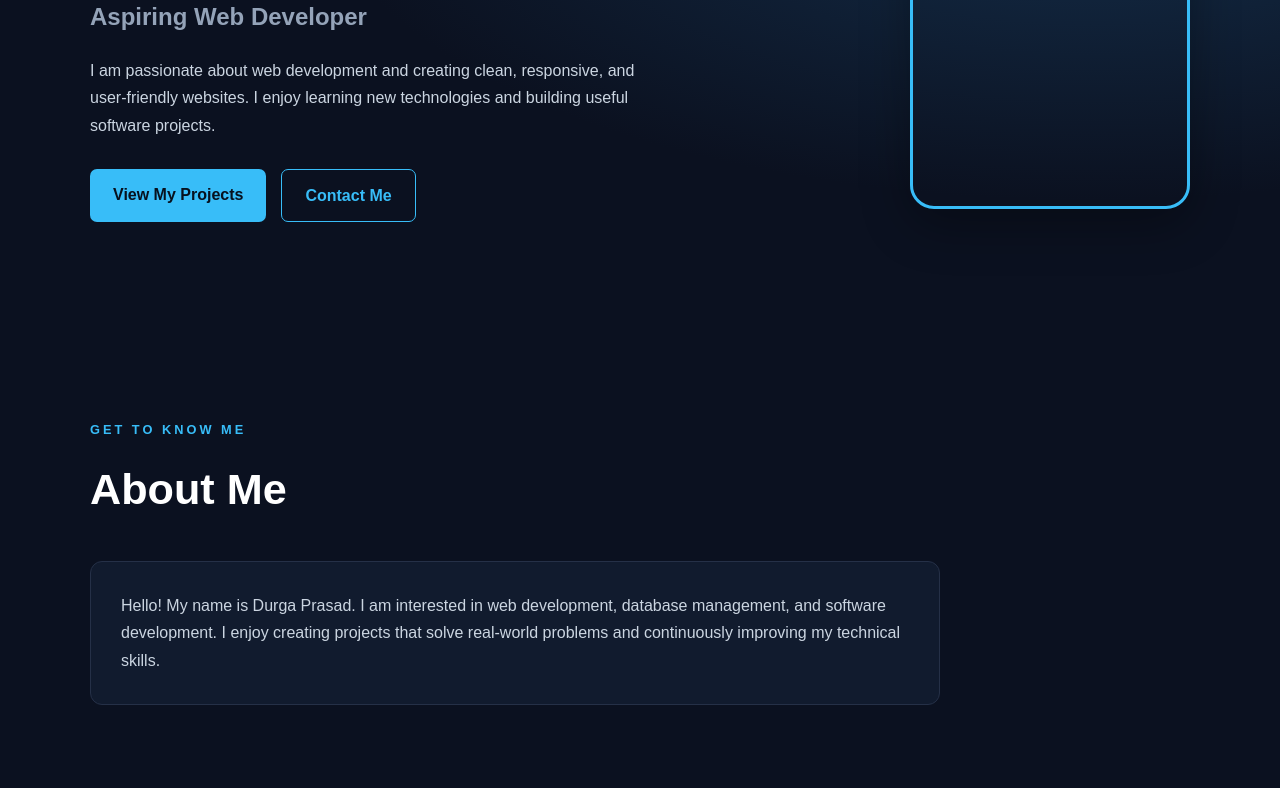
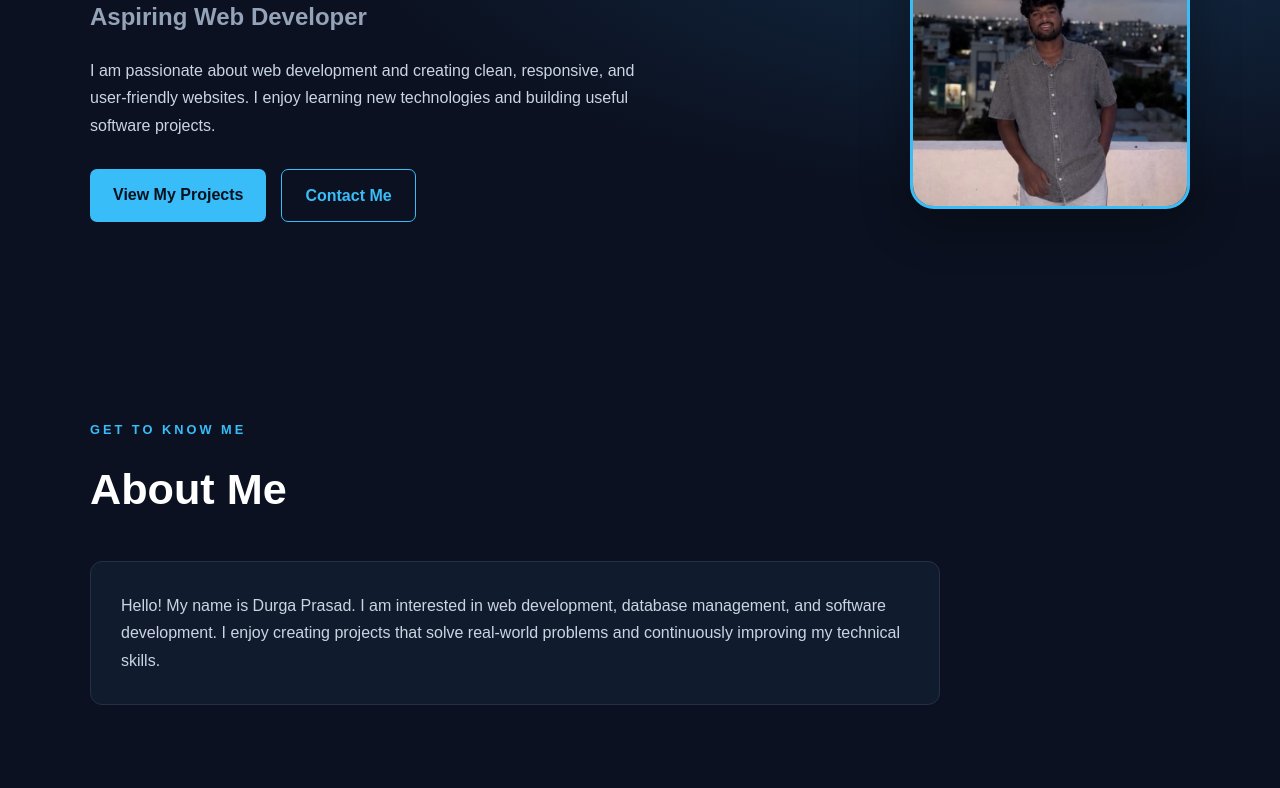
Before and after one commit to Durga-prasad0418/MyPortfolio., a plain HTML site: page index.html in a window 1280 px wide. Shown: the part 312-1100 px from the top of the page. Drawn offline with Linux system fonts and the light colour scheme.

Commit message:
Fix HTML structure and update profile image source

```diff
--- a/index.html
+++ b/index.html
@@ -51,7 +51,7 @@
                 </div>
 
                 <div class="hero-image">
-                    <img src="profile.jpg"
+                    <img src="profile.jpg.jpeg"
                          alt="Durga Prasad profile photo">
                 </div>
             </div>
```
